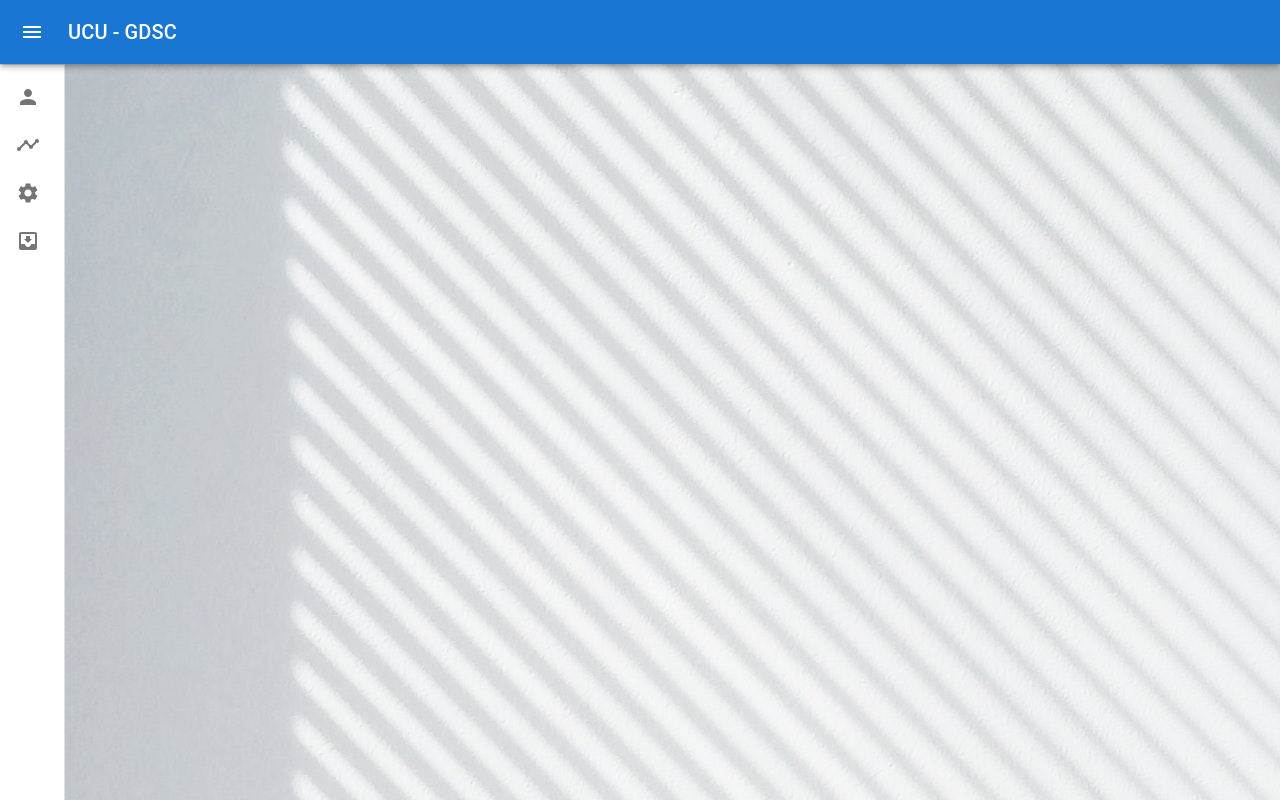
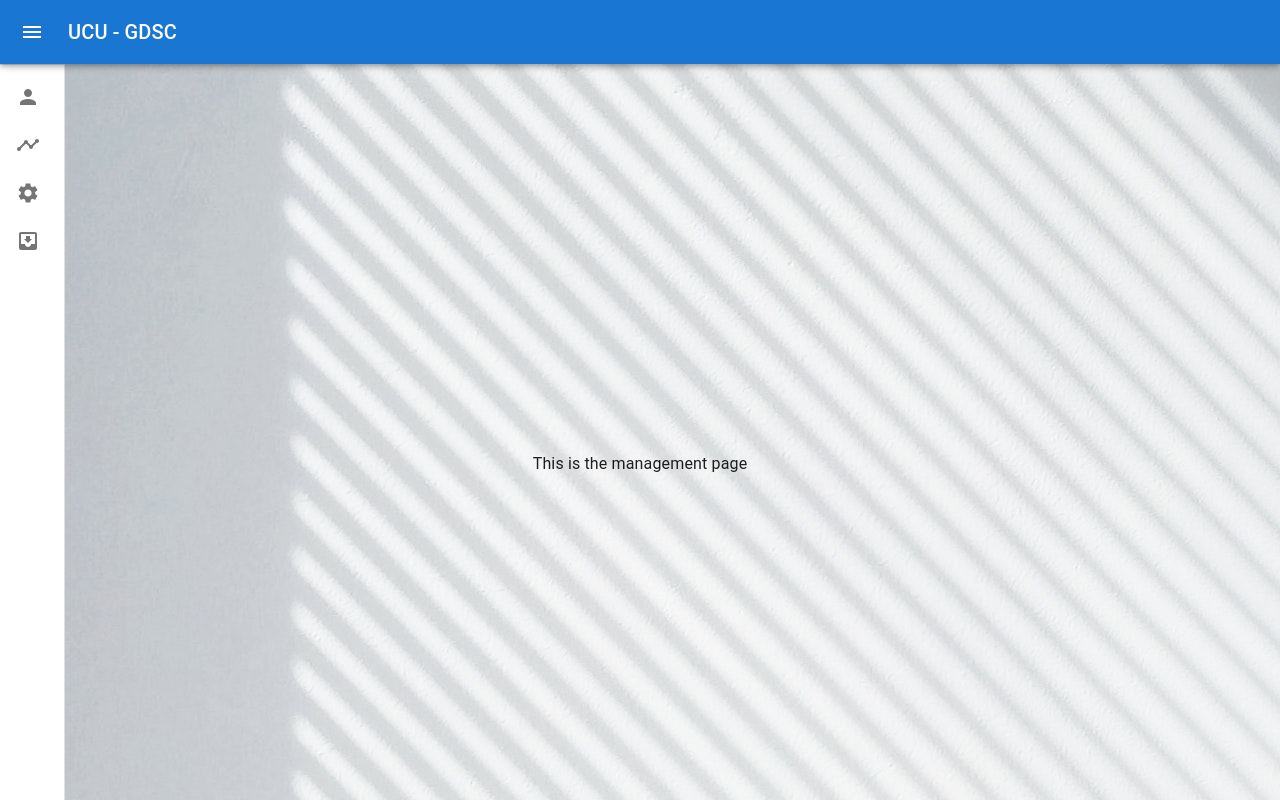
Before and after one commit to SarahNsereko/dsc-ucu-community, a React (Vite) app: page /manage in a window 1280 px wide. Built offline with nearby package versions, Linux system fonts and the light colour scheme.

Commit message:
Management page

```diff
--- a/src/pages/Manage/Manage.jsx
+++ b/src/pages/Manage/Manage.jsx
@@ -2,12 +2,13 @@
 import Clipped from '../../Components/Clipped'
 
 const Manage= () => {
-  // Component logic here
+
 
   return (
-    // JSX markup here
+
     <div>
      <Clipped/>
+     <p>This is the management page </p>
     </div>
   );
 };
```
